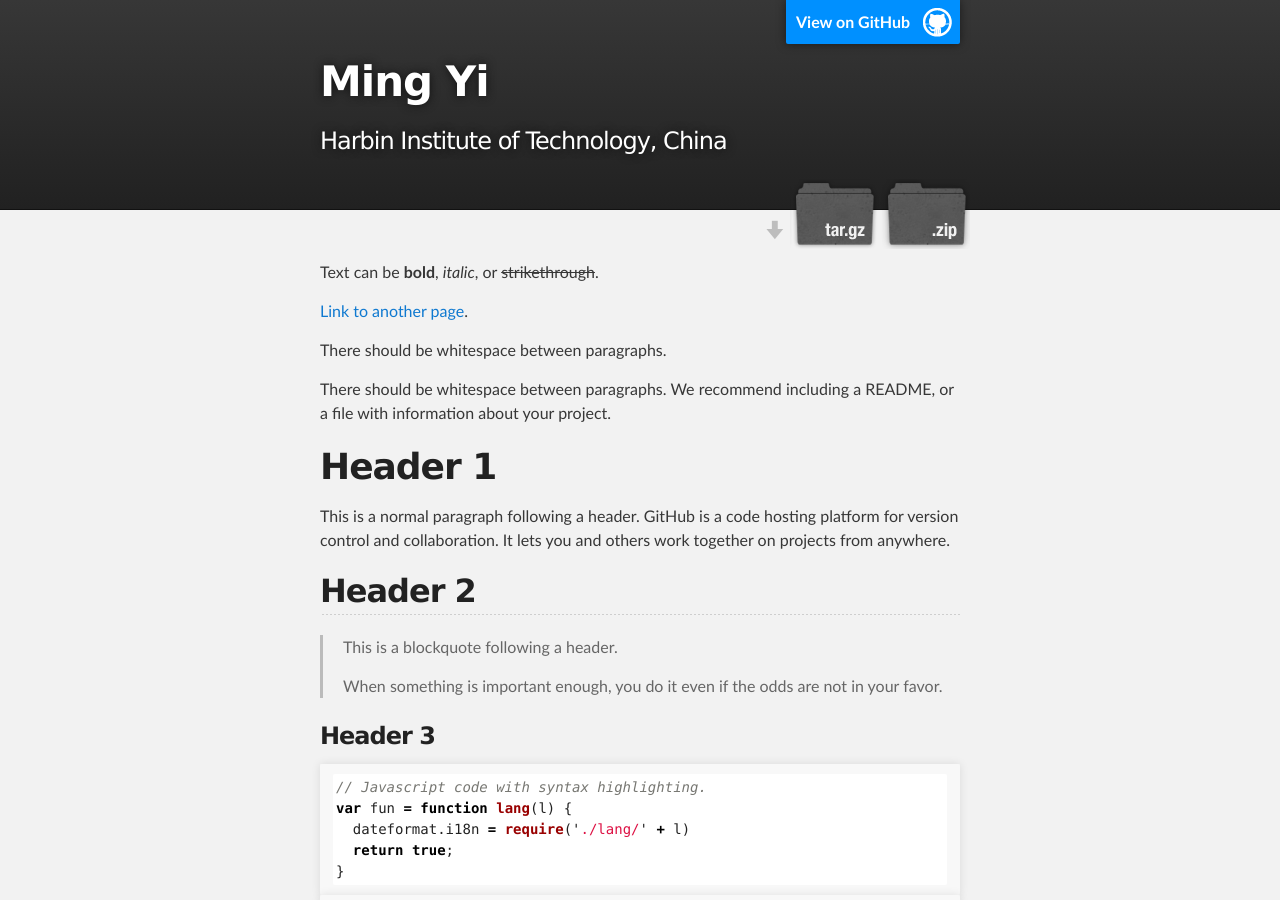
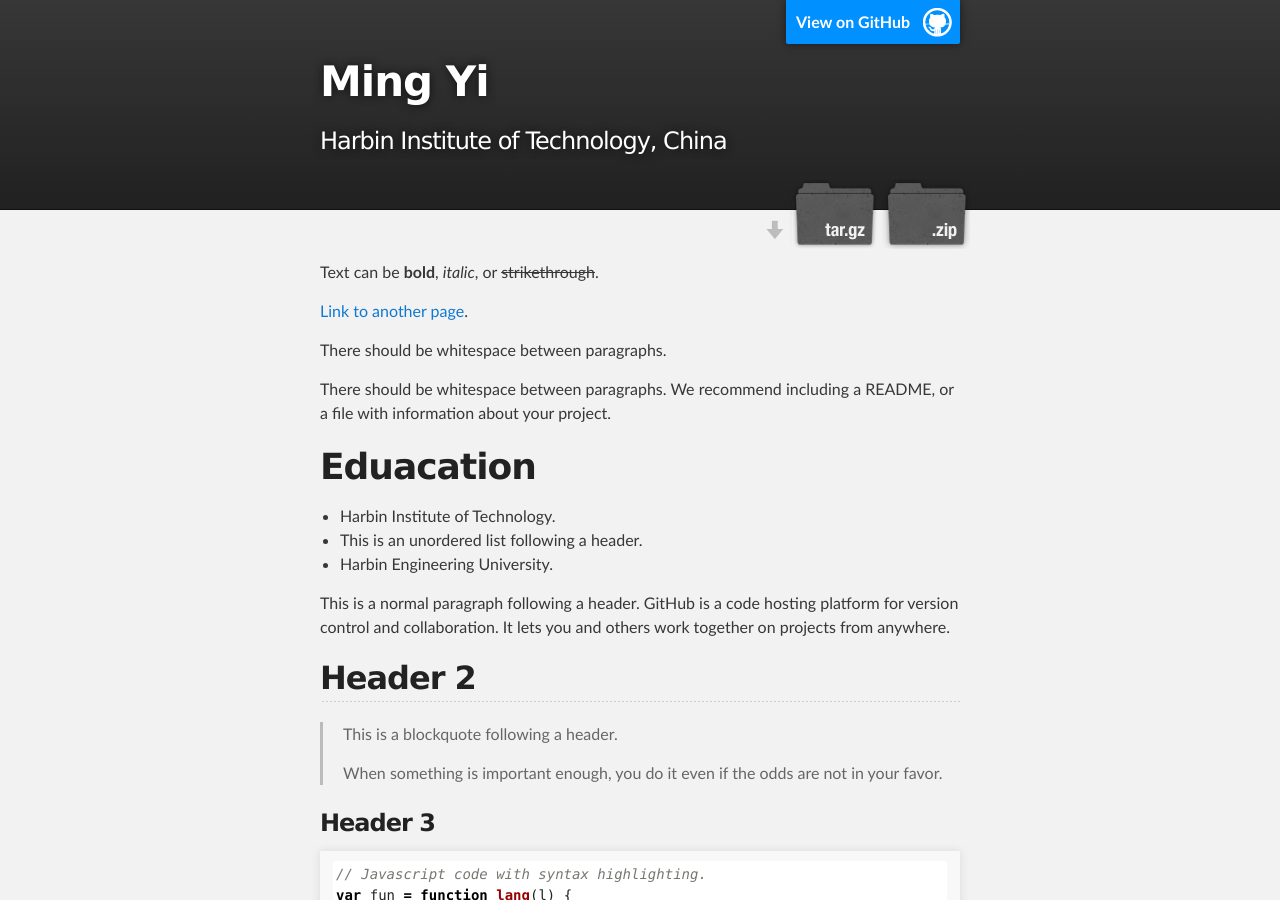
Before and after one commit to yiminghit/yiminghit.github.com, a Jekyll site: the page built from index.md, in a window 1280 px wide and 900 px high. Built offline with Jekyll 4.4.1, drawn with Linux system fonts in a browser that asks for light colours.

Commit message:
Update index.md

```diff
--- a/index.md
+++ b/index.md
@@ -10,7 +10,10 @@ There should be whitespace between paragraphs.
 
 There should be whitespace between paragraphs. We recommend including a README, or a file with information about your project.
 
-# [](#header-1)Header 1
+# [](#header-1)Eduacation
+*   Harbin Institute of Technology.
+*   This is an unordered list following a header.
+*   Harbin Engineering University.
 
 This is a normal paragraph following a header. GitHub is a code hosting platform for version control and collaboration. It lets you and others work together on projects from anywhere.
 
```
